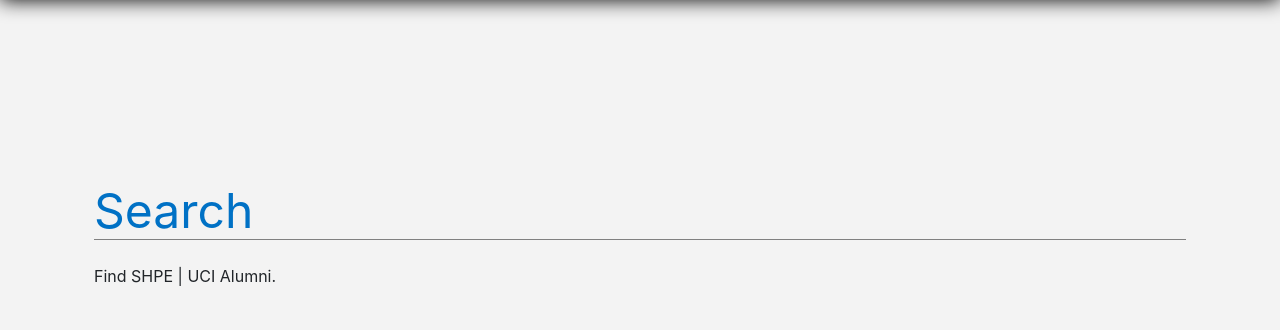
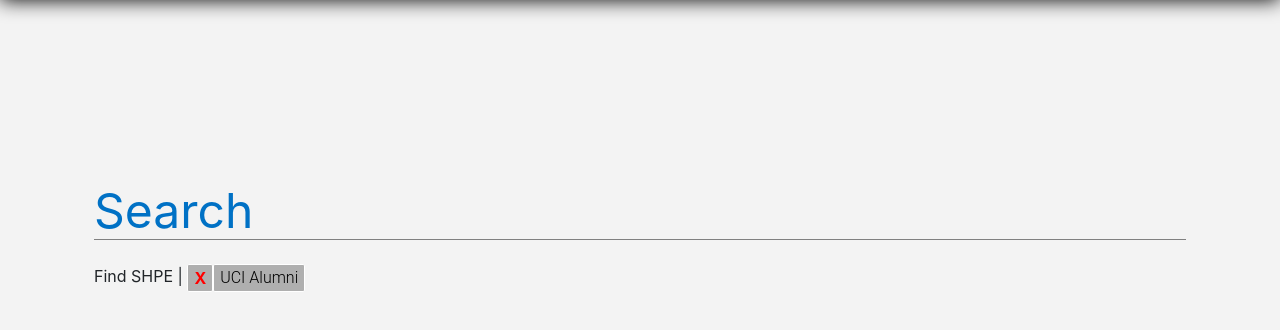
Before and after one commit to SHPE-at-UCI/shpe-uci-portal, a Flask app: page /search in a window 1280 px wide. Shown: the part 56-386 px from the top of the page. Run offline with Flask 2, Linux system fonts and the light colour scheme; data that the repository does not hold is empty; some libraries are stand-ins or nearby versions.

Commit message:
Added Button

```diff
--- a/app/static/css/search.css
+++ b/app/static/css/search.css
@@ -23,7 +23,34 @@ body {
 h2 {
     color: #0071C5;
 }
+#cancelFilterButton {
+    display:inline-block;
+    border:0.1em solid #FFFFFF;
+    border-radius:0.12em;
+    background-color:#afafaf;
+    text-align: center;
+    font-weight: bold;
+    color: red;
+}
 
+#filterButton {
+    display:inline-block;
+    border:0.1em solid #FFFFFF;
+    border-radius:0.12em;
+    background-color:#afafaf;
+    box-sizing: border-box;
+    text-decoration:none;
+    font-family:'Roboto',sans-serif;
+    font-weight:300;
+    color:#000000;
+    text-align:center;
+    transition: all 0.2s;
+}
+#filterButton:hover{
+    text-shadow: 0 0 2em rgba(255,255,255,1);
+    color:#FFFFFF;
+    border-color:#FFFFFF;
+}
 
 #search {
     -webkit-tap-highlight-color: transparent;
--- a/app/templates/search.html
+++ b/app/templates/search.html
@@ -17,7 +17,11 @@
                 <fieldset>
                     <input onkeyup="filterSearch()" autocomplete="off" autofocus="autofocus" class="query"
                            id="alumni_search" placeholder="Search" type="search">
-                    <p id="searchDescription">Find SHPE | UCI Alumni.</p>
+                    <p style="display:inline-block;" id="searchDescription">Find SHPE |</p>
+                    <div class="btn-group">
+                        <button onclick="filterSearch()" id="cancelFilterButton">X</button>
+                        <button onclick="filterSearch()" id="filterButton">UCI Alumni</button>
+                    </div>
                 </fieldset>
             </form>
         </div>
```
